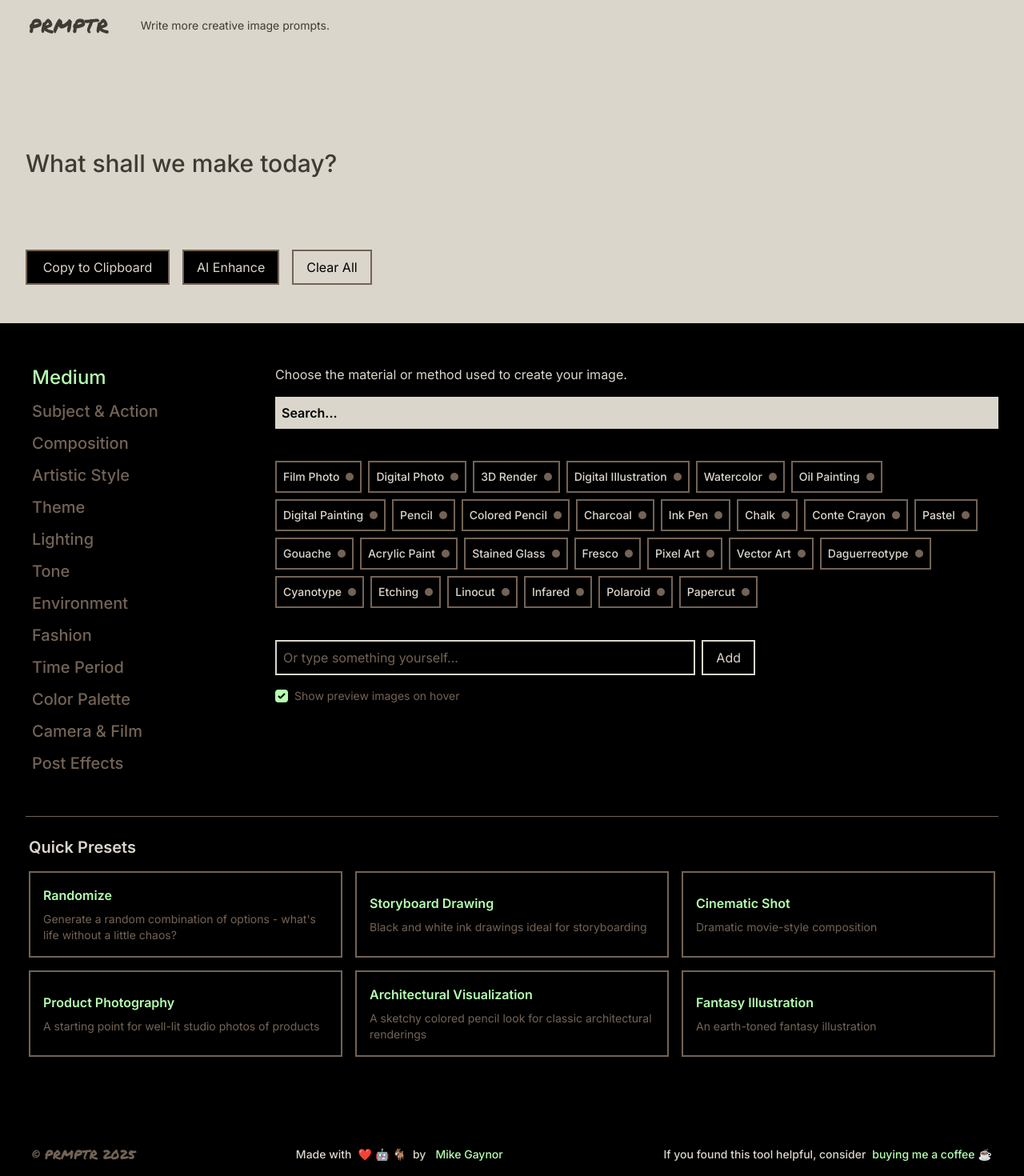
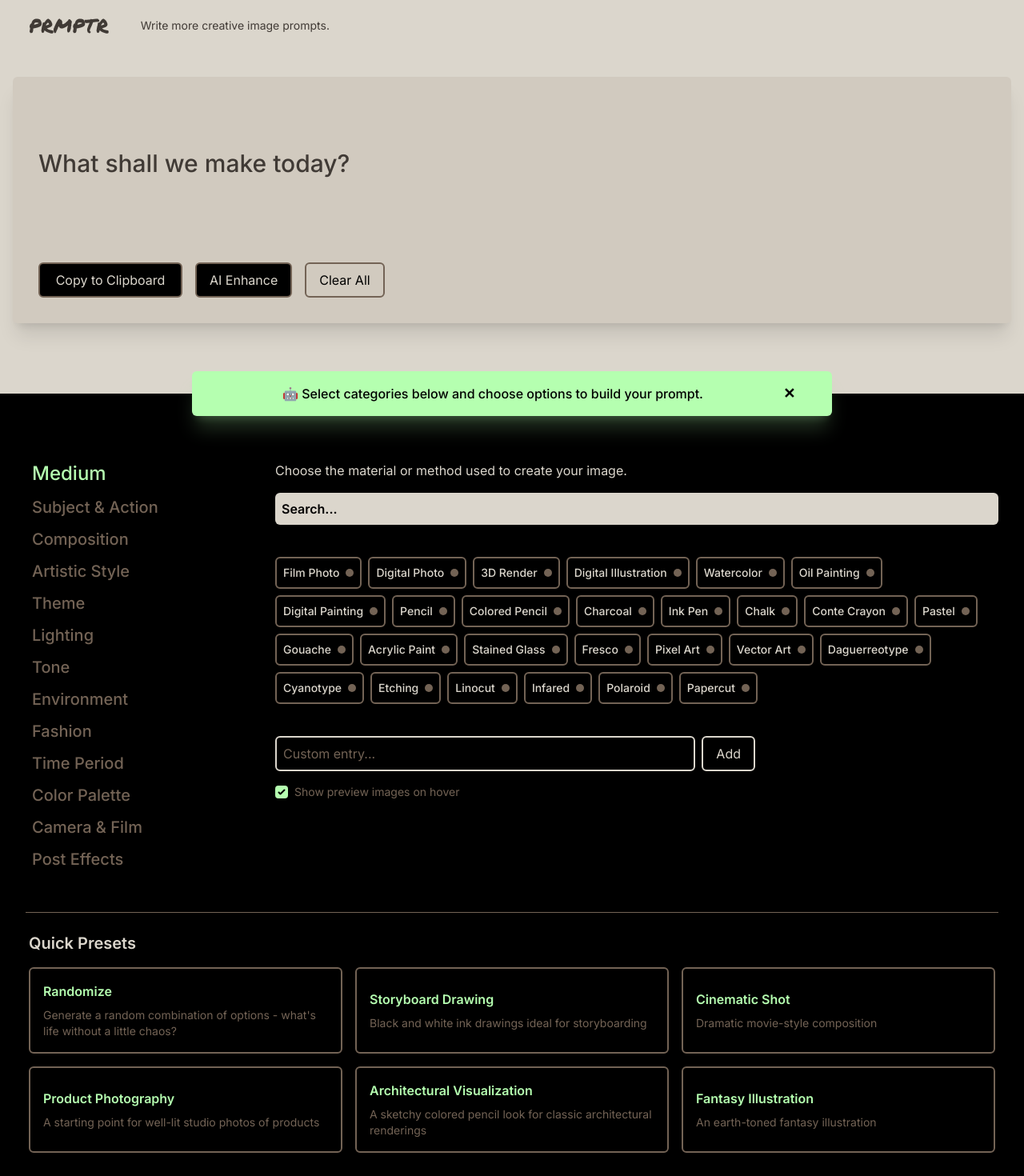
Before and after one commit to mikemakesmoves/PRMPTR_V2, a React (Vite) app in the folder prmptr/: page / in a window 1280 px wide. Shown: the top 1470 px of the page at 80% size. Built offline with nearby package versions, Linux system fonts and the light colour scheme.

Commit message:
UI Adjustments, added tooltip, added two more composition choices

```diff
--- a/prmptr/src/App.jsx
+++ b/prmptr/src/App.jsx
@@ -48,6 +48,7 @@ function App() {
   const [selectedOptions, setSelectedOptions] = useState(
     Object.fromEntries(categoriesData.categories.map((cat) => [cat.name, []]))
   );
+  const [showInstructions, setShowInstructions] = useState(true);
 
   // Toggle option selection
   const handleOptionToggle = (categoryName, optionName) => {
@@ -221,7 +222,7 @@ function App() {
 
   return (
     <div className="flex flex-col min-h-screen bg-prmptrblack overflow-x-hidden overscroll-none">
-      {/* Top Section - No longer sticky */}
+      {/* Top Section */}
       <div className="w-full bg-prmptrwhite">
         <Header />
         <div className="flex w-full max-w-[1280px] mx-auto px-4 mt-8 pb-8">
@@ -236,12 +237,30 @@ function App() {
             }
           />
         </div>
+
+        {/* Instructions Section */}
+        {showInstructions && (
+          <div className="w-full max-w-[800px] mx-auto bg-green1 rounded-md shadow-xl shadow-green1/20  translate-y-1/2 py-4 relative">
+            <div className="max-w-[800px] mx-auto px-10 text-sm md:text-base text-prmptrblack relative">
+              <p className="text-center font-medium pr-12 ">
+              🤖 Select categories below and choose options to build your prompt.
+              </p>
+              <button
+                onClick={() => setShowInstructions(false)}
+                className="absolute top-1/2 -translate-y-1/2 right-10 p-1.5  hover:bg-prmptrblack/10 transition-all duration-200"
+                aria-label="Close instructions"
+              >
+                <span className="text-lg font-bold">✕</span>
+              </button>
+            </div>
+          </div>
+        )}
       </div>
 
       {/* Main Content */}
       <div className="flex-grow">
         {/* Main Section */}
-        <div className="builder flex flex-col md:flex-row w-full max-w-[1280px] mx-auto px-4 py-8">
+        <div className="builder flex flex-col md:flex-row w-full max-w-[1280px] mx-auto px-4 py-8 mt-8">
           <CategoriesList
             categories={categoriesData.categories}
             selectedCategory={selectedCategory.name}
--- a/prmptr/src/assets/categories.json
+++ b/prmptr/src/assets/categories.json
@@ -171,6 +171,16 @@
             "name": "Long Shot",
             "promptText": "long distance ",
             "previewImage": "/previews/composition_wide.jpg"
+          },
+          {
+            "name": "Establishing Shot",
+            "promptText": "establishing shot ",
+            "previewImage": "/previews/composition_establishing.jpg"
+          },
+          {
+            "name": "Wide Angle",
+            "promptText": "wide angle shot ",
+            "previewImage": "/previews/composition_wideangle.jpg"
           },
           {
             "name": "Extreme Wide Angle",
--- a/prmptr/src/assets/random.json
+++ b/prmptr/src/assets/random.json
@@ -1,10 +1,7 @@
 {
   "placeholderPrompts": [
-    "MidJourney’s waiting, no pressure.",
     "What shall we make today?",
-    "Don’t overthink it… or do. I’m just a website.",
     "Let's build something together",
-    "What masterpiece shall we crank out today?",
     "Choose your options or try a preset",
     "Art awaits your direction...",
     "Creative genius incoming… any second now.",
@@ -13,8 +10,7 @@
     "Time to get creative!",
     "Your imagination starts here...",
     "Let's make something amazing!",
-    "Ready to unleash your creativity?",
-    "Why goats?"
+    "Ready to unleash your creativity?"
   ],
   "randomSubjects": [
     "a majestic goat perched on a mountain peak",
--- a/prmptr/src/components/AIEnhance.jsx
+++ b/prmptr/src/components/AIEnhance.jsx
@@ -38,7 +38,7 @@ function AIEnhance({ currentPrompt, onEnhancedPrompt }) {
       <button
         onClick={handleEnhance}
         disabled={isLoading || !currentPrompt || currentPrompt === "Your prompt will appear here..."}
-        className={`px-4 py-2 bg-prmptrblack text-brown1 border-2 hover:text-green1 ${
+        className={`px-4 py-2  rounded-md bg-prmptrblack text-brown1 border-2 hover:text-green1 ${
           error ? 'border-red-500' : 'border-brown2 hover:border-green1'
         } transition-colors duration-200`}
       >
--- a/prmptr/src/components/CategoryOptions.jsx
+++ b/prmptr/src/components/CategoryOptions.jsx
@@ -44,13 +44,13 @@ function CategoryOptions({
             value={searchQuery}
             onChange={(e) => setSearchQuery(e.target.value)}
             placeholder="Search..."
-            className="w-full p-2 bg-brown1 text-s font-semibold text-prmptrblack placeholder-prmptrblack"
+            className="w-full rounded-md p-2 bg-brown1 text-s font-semibold text-prmptrblack placeholder-prmptrblack"
           />
         </div>
       )}
 
       {/* Options Grid */}
-      <div className="flex flex-wrap gap-2 relative py-6">
+      <div className="flex flex-wrap gap-2 relative  py-6">
         {/* Custom Options */}
         {customOptions.map((option) => (
           <div key={option} className="relative">
@@ -73,7 +73,7 @@ function CategoryOptions({
                 onClick={() => onOptionToggle(option.name)}
                 onMouseEnter={() => setHoveredOption(option)}
                 onMouseLeave={() => setHoveredOption(null)}
-                className={`w-full md:w-auto inline-flex items-center justify-between p-3 md:p-2 text-base md:text-sm ${
+                className={`w-full rounded-md md:w-auto inline-flex items-center justify-between p-3 md:p-2 text-base md:text-sm ${
                   isSelected
                     ? 'bg-green1 border border-green1 border-solid border-2 text-prmptrblack font-medium'
                     : 'bg-prmptrblack font-medium text-brown1 border border-brown2 border-2 hover:text-green1 hover:border-green1'
@@ -92,7 +92,7 @@ function CategoryOptions({
                     <img
                       src={option.previewImage}
                       alt={`Preview of ${option.name}`}
-                      className="w-[240px] h-[320px] object-cover"
+                      className="w-[240px] h-[320px] rounded-md object-cover"
                     />
                   </div>
                 </div>
@@ -116,12 +116,12 @@ function CategoryOptions({
           value={customInput}
           onChange={(e) => onCustomInput(e.target.value)}
           onKeyPress={handleKeyPress}
-          placeholder={isSubjectCategory ? "a goat on a mountain (press enter to add)" : "Or type something yourself..."}
-          className="flex-grow p-2 bg-prmptrblack border-2 border-prmptrwhite text-prmptrwhite placeholder-brown2 focus:border-green1 focus:outline-none transition-colors duration-200"
+          placeholder={isSubjectCategory ? "a goat on a mountain (press enter to add)" : "Custom entry..."}
+          className="flex-grow rounded-md p-2 bg-prmptrblack border-2 border-prmptrwhite text-prmptrwhite placeholder-brown2 focus:border-green1 focus:outline-none transition-colors duration-200"
         />
         <button
           onClick={() => onCustomInputSubmit(customInput)}
-          className={`px-4 py-2 border-2 transition-colors duration-200 ${
+          className={`px-4 py-2 border-2 rounded-md transition-colors duration-200 ${
             customInput.trim()
               ? 'bg-green1 border-green1 text-prmptrblack hover:bg-green1/90'
               : 'bg-prmptrblack border-prmptrwhite text-brown1 hover:bg-green1 hover:border-green1 hover:text-prmptrblack'
--- a/prmptr/src/components/Footer.jsx
+++ b/prmptr/src/components/Footer.jsx
@@ -15,19 +15,6 @@ function Footer() {
               Mike Gaynor
             </a>
           </p>
-
-          <p className="flex items-center gap-2 whitespace-nowrap order-3 text-sm">
-            If you found this tool helpful, consider
-            <a
-              href="https://buymeacoffee.com/mikegaynor"
-              target="_blank"
-              rel="noopener noreferrer"
-              className="text-green1 hover:text-green2 transition-colors duration-200 flex items-center gap-1"
-            >
-              buying me a coffee<span>☕</span>
-            </a>
-
-          </p>
         </div>
       </footer>
     );
--- a/prmptr/src/components/PresetsList.jsx
+++ b/prmptr/src/components/PresetsList.jsx
@@ -122,7 +122,7 @@ function PresetsList({ onPresetSelect, categoriesData }) {
                 selectedPreset === preset.name
                   ? 'border-green1'
                   : 'border-brown2'
-              } p-4 text-left hover:border-green1 transition-colors`}
+              } p-4 text-left rounded-md hover:border-green1 transition-colors`}
             >
               <h3 className="text-green1 text-md font-semibold mb-2">{preset.name}</h3>
               <p className="text-brown2 text-sm">{preset.description}</p>
--- a/prmptr/src/components/PromptGenerator.jsx
+++ b/prmptr/src/components/PromptGenerator.jsx
@@ -28,19 +28,19 @@ function PromptGenerator({ prompt, onClear, AIEnhance }) {
   };
 
   return (
-    <div className="w-full max-w-[1280px] p-4 relative">
+    <div className="w-full max-w-[1280px] p-4 bg-prmptroffwhite rounded-md shadow-xl shadow-prmptrblack/10 relative">
       <div className="min-h-[120px] md:min-h-[200px] flex items-center">
         <p
           key={prompt}
-          className="text-xl md:text-3xl leading-8 md:leading-10 font-medium text-brown3 mb-4 hover:text-brown2 animate-fade-in"
+          className="text-xl p-4 md:text-3xl leading-8 md:leading-10 font-medium text-brown3 mb-4 hover:text-brown2 animate-fade-in"
         >
           {prompt}
         </p>
       </div>
-      <div className="flex flex-wrap gap-2 md:gap-4">
+      <div className="flex flex-wrap p-4 gap-2 md:gap-4">
         <button
           onClick={copyToClipboard}
-          className={`px-2 py-1 md:px-4 md:py-2 text-sm md:text-base border-2 transition-all duration-200
+          className={`px-2 py-1 rounded-md md:px-4 md:py-2 text-sm md:text-base border-2 transition-all duration-200
             ${copied
               ? 'bg-green1 text-prmptrblack font-bold border-brown2 min-w-[140px] md:min-w-[180px]'
               : 'bg-prmptrblack text-brown1 border-brown2 min-w-[140px] md:min-w-[180px] hover:border-green1 hover:text-green1 hover:shadow-xl hover:scale-105 ease-in-out duration-300'
@@ -51,7 +51,7 @@ function PromptGenerator({ prompt, onClear, AIEnhance }) {
         {AIEnhance}
         <button
           onClick={onClear}
-          className="px-2 py-1 md:px-4 md:py-2 text-sm md:text-base text-prmptrblack border-2 border-brown2 hover:border-red-500 hover:text-red-500 transition-colors duration-200"
+          className="px-2 py-1 rounded-md md:px-4 md:py-2 text-sm md:text-base text-prmptrblack border-2 border-brown2 hover:border-red-500 hover:text-red-500 transition-colors duration-200"
         >
           Clear All
         </button>
--- a/prmptr/tailwind.config.js
+++ b/prmptr/tailwind.config.js
@@ -3,7 +3,8 @@ module.exports = {
   theme: {
     extend: {colors: {
       // Custom color palette
-      prmptrwhite: '#dbd6cc',         // Lighest Cream
+      prmptrwhite: '#dbd6cc',
+      prmptroffwhite: '#d1cabf',         // Lighest Cream
       prmptrblack: '#000000',       // Black
       brown1: '#dbd6cc',          // Muted brown
       brown2: '#736355',       // brown
```
Also changed, not shown: 2 other files (tests, documents, lock files or other folders).
